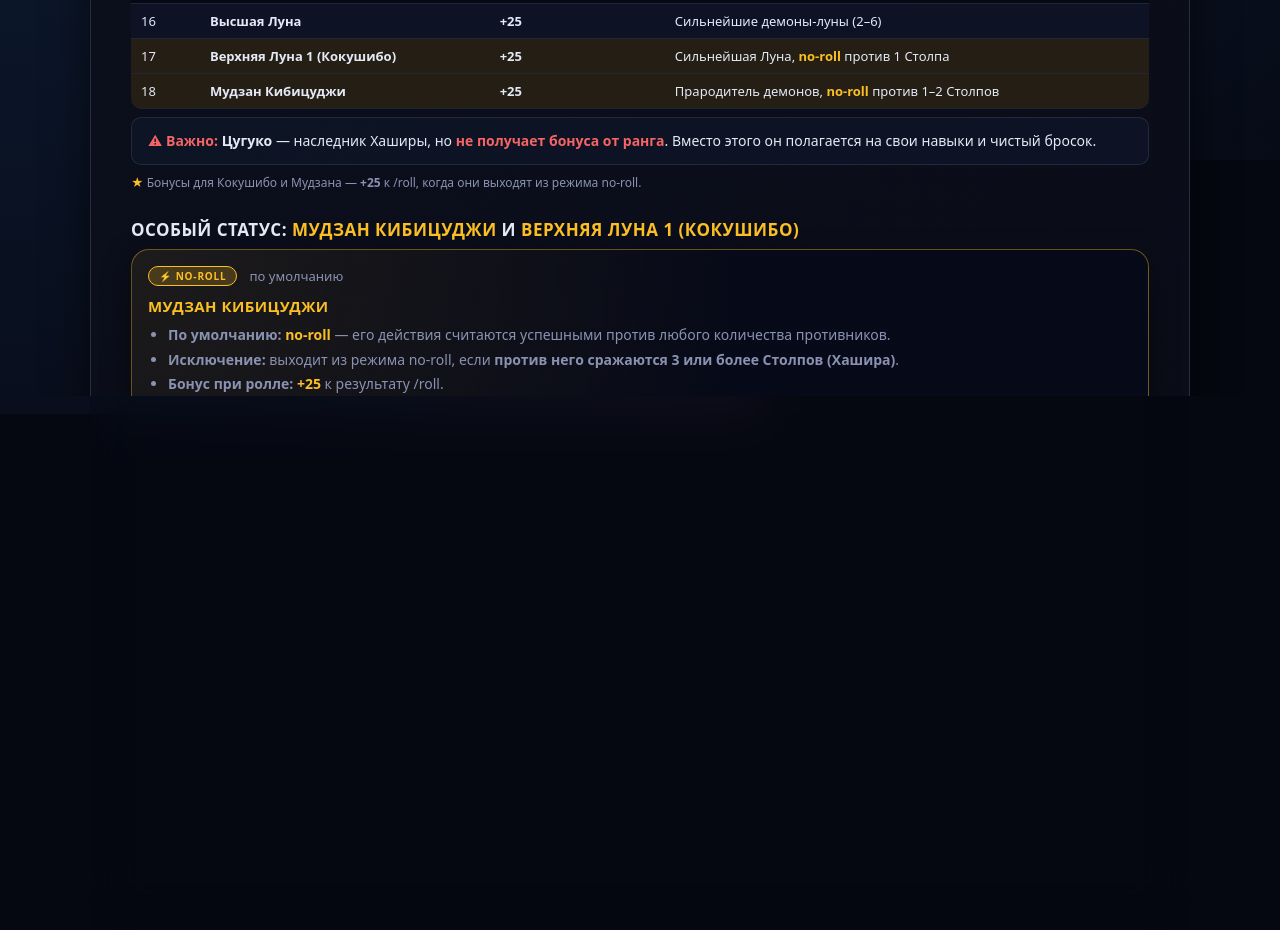
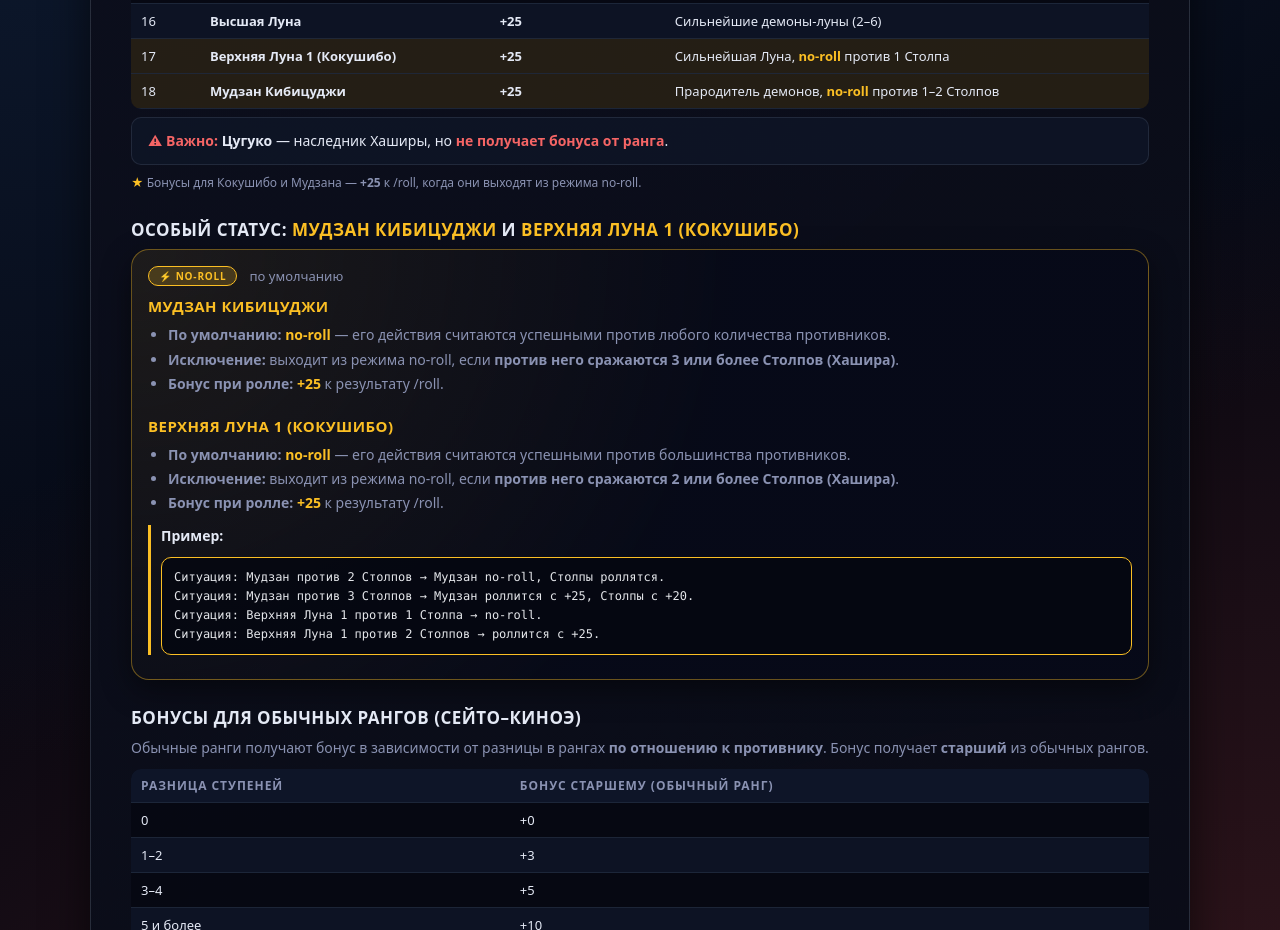
Before and after one commit to whiteprinc3/lorecharacter, a plain HTML site: page index.html in a window 1280 px wide. Shown: the part 1619-2549 px from the top of the page. Drawn offline with Linux system fonts and the light colour scheme.

Commit message:
Update index.html

```diff
--- a/index.html
+++ b/index.html
@@ -475,7 +475,6 @@
         <div class="info-box">
           <p style="margin: 0; color: var(--text);">
             <span class="danger">⚠ Важно:</span> <strong>Цугуко</strong> — наследник Хаширы, но <span class="danger">не получает бонуса от ранга</span>.
-            Вместо этого он полагается на свои навыки и чистый бросок.
           </p>
         </div>
         <p class="note">
```
